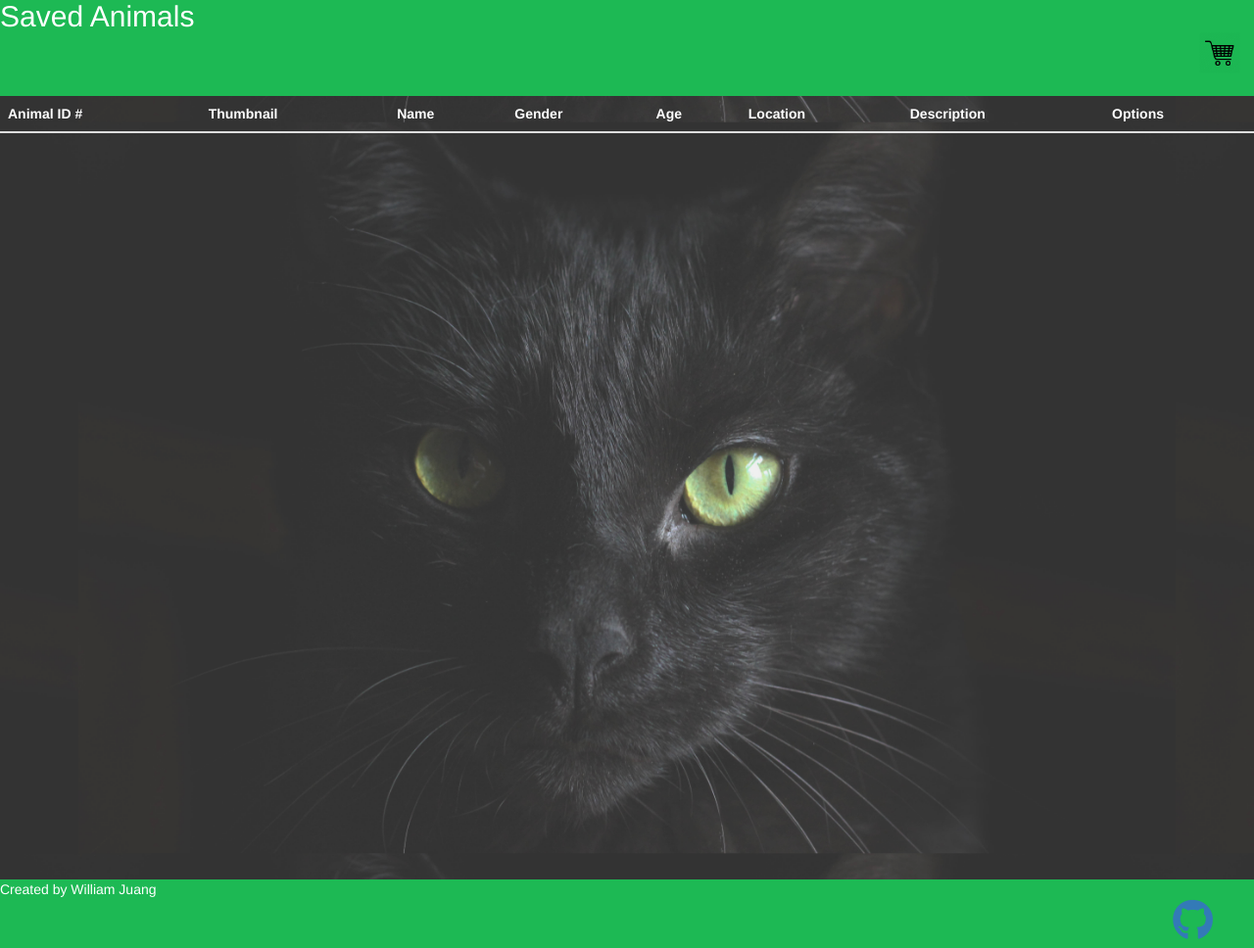
After one commit to juangw/rescue-groups, a Python web app: template api_projects/templates/saved.html in a window 1280 px wide. The commit adds this page. Shown: the whole page at 98% size. Run offline with Jinja, Linux system fonts and the light colour scheme; the template is opened without the code that fills it, so the values that code supplies are empty; some libraries are stand-ins or nearby versions.

Commit message:
add saved page

```diff
--- a/api_projects/schemas.py
+++ b/api_projects/schemas.py
@@ -34,6 +34,7 @@ class Animals(Base):
     color = Column(Text, nullable=True)
     name = Column(Text, nullable=True)
     description = Column(Text, nullable=True)
+    thumbnail = Column(Text, nullable=True)
     age = Column(Text, nullable=True)
     sex = Column(Text, nullable=True)
 
--- a/api_projects/static/css/animals.css
+++ b/api_projects/static/css/animals.css
@@ -57,6 +57,13 @@ a.next-previous {
 a.next-previous:hover {
   background-color: #ddd;
   color: black;
+}
+
+.cart {
+	height: 3em;
+	width: 3em;
+	float: right;
+	margin-right: 1em;
 }
 
 .next-previous {
--- /dev/null
+++ b/api_projects/templates/saved.html
@@ -0,0 +1,71 @@
+<!DOCTYPE html>
+<html lang="en">
+<head>
+    <meta charset="UTF-8">
+    <link rel="stylesheet" href="{{ url_for('static', filename='css/animals.css') }}">
+    <meta name="viewport" content="width=device-width, initial-scale=1">
+    <link rel="stylesheet" href="https://maxcdn.bootstrapcdn.com/bootstrap/3.4.0/css/bootstrap.min.css">
+    <script src="https://maxcdn.bootstrapcdn.com/bootstrap/3.4.0/js/bootstrap.min.js"></script>
+    <link rel="stylesheet" href="https://use.fontawesome.com/releases/v5.8.1/css/all.css" integrity="sha384-50oBUHEmvpQ+1lW4y57PTFmhCaXp0ML5d60M1M7uH2+nqUivzIebhndOJK28anvf" crossorigin="anonymous">
+    <title>Animal Rescue Group</title>
+</head>
+<body>
+    <header>
+        <div class="header">
+            <h2>Saved Animals</h2>
+            <a href="{{ url_for('animals_saved') }}">
+                 <img src="{{ url_for('static', filename='imgs/shopping.png') }}" class="cart" alt="Cart">
+            </a>
+            </p>
+        </div>
+    </header>
+    <div class="wrapper">
+        <div class="wrapper-bg"></div>
+        <table class="table table-dark">
+            <thead>
+                <tr>
+                    <th scope="col">Animal ID #</th>
+                    <th scope="col">Thumbnail</th>
+                    <th scope="col">Name</th>
+                    <th scope="col">Gender</th>
+                    <th scope="col">Age</th>
+                    <th scope="col">Location</th>
+                    <th scope="col">Description</th>
+                    <th scope="col">Options</th>
+                </tr>
+            </thead>
+            <tbody>
+            {% for animal in results %}
+                <tr>
+                    <th scope="row">{{ animal.id }}</th>
+                    <td>
+                        <a href="{{ url_for('animal', animal_id=animal.id) }}">
+                            <img src="{{ animal.thumbnail }}" class="thumb" alt="Pet Thumbnail">
+                        </a>
+                    </td>
+                    <td>
+                        <a href="{{ url_for('animal', animal_id=animal.id) }}">{{ animal.name }}</a>
+                    </td>
+                    <td>{{ animal.sex }}</td>
+                    <td>{{ animal.age }}</td>
+                    <td>{{ animal.location }}</td>
+                    <td>{{ animal.description }}</td>
+                    <td>
+                        <input type="button" class="btn save" value="Save"/>
+                        <input type="button" class="btn info" value="Info" onclick="window.location.href = '{{ url_for('animal', animal_id=animal.id) }}';"/>
+                    </td>
+                </tr>
+            {% endfor %}
+            </tbody>
+        </table>
+    </div>
+</body>
+<footer>
+    <div class="footer">
+        <p>Created by William Juang</p>
+        <a href="https://github.com/juangw/python-api-projects">
+            <i class="fab fa-github"></i>
+        </a>
+    </div>
+</footer>
+</html>
```
Also changed, not shown: api_projects/app.py (+44 -18 lines), api_projects/templates/animals.html (+24 -4 lines), src/rescue_group/utils/all_fields.py (+22 -0 lines), src/rescue_group/utils/call_rescue_group.py (+5 -12 lines), src/rescue_group/utils/db_query.py (+29 -11 lines), api_projects/static/imgs/shopping.png (added), 1 other file.
